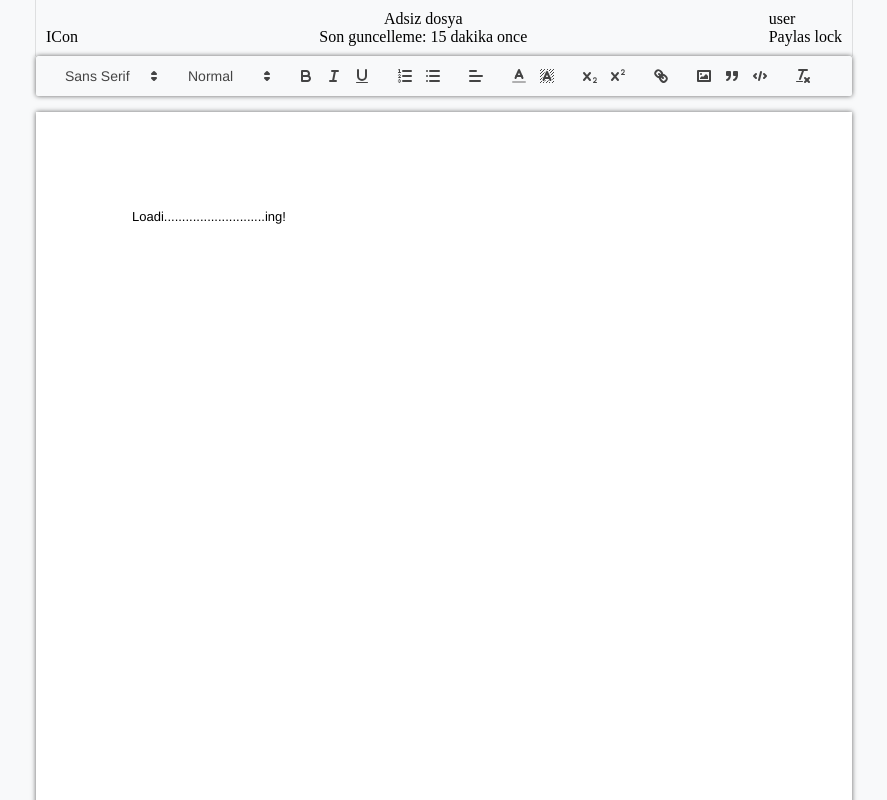
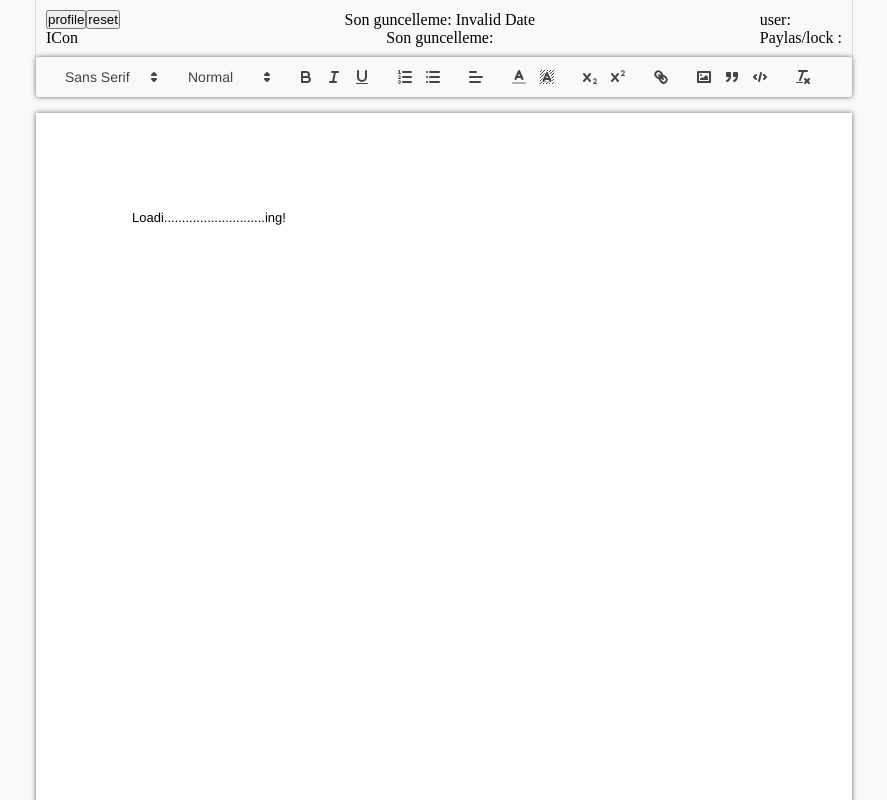
Before and after one commit to dogukyilmaz/online-docs, a React (Create React App) app in the folder client/: page /document/1 in a window 1280 px wide. Shown: the top 800 px of the page, without its empty margins (196-1083 px from the left). Built offline with nearby package versions, Linux system fonts and the light colour scheme; no server answers.

Commit message:
mini changes by doc context

```diff
--- a/client/package.json
+++ b/client/package.json
@@ -10,6 +10,7 @@
     "@types/node": "^12.0.0",
     "@types/react": "^17.0.0",
     "@types/react-dom": "^17.0.0",
+    "date-fns": "^2.21.1",
     "quill": "^1.3.7",
     "react": "^17.0.2",
     "react-dom": "^17.0.2",
--- a/client/src/components/EditorHeader.tsx
+++ b/client/src/components/EditorHeader.tsx
@@ -1,21 +1,37 @@
-import React from "react";
+import { formatDistance, formatDistanceToNow, subDays } from "date-fns";
+import { useDocContext } from "context/DocumentContext";
+import { useHistory } from "react-router";
 
 interface Props {}
 
 // TODO: refactor this component
 const EditorHeader = (props: Props) => {
+  const { document } = useDocContext();
+  const history = useHistory();
   return (
     <div id='editor-header'>
       <div>
+        <div>
+          <button onClick={() => history.push("/profile")}>profile</button>
+          <button onClick={() => history.push("/")}>reset</button>
+        </div>
         <div>ICon</div>
       </div>
       <div style={{ textAlign: "center" }}>
-        <div>Adsiz dosya</div>
-        <div>Son guncelleme: 15 dakika once</div>
+        <div>{document?.title}</div>
+        <div>Son guncelleme: {new Date(document?.updatedAt as string).toLocaleString("tr")}</div>
+        <div>
+          Son guncelleme:{" "}
+          {document &&
+            formatDistanceToNow(new Date(document?.updatedAt as string), {
+              addSuffix: true,
+              includeSeconds: true,
+            })}
+        </div>
       </div>
       <div>
-        <div>user</div>
-        <div>Paylas lock </div>
+        <div>user: {document?.owner}</div>
+        <div>Paylas/lock : {document?.privacy} </div>
       </div>
     </div>
   );
--- a/client/src/components/Profile.tsx
+++ b/client/src/components/Profile.tsx
@@ -1,11 +1,14 @@
 import React from "react";
+import { useHistory } from "react-router";
 
 interface Props {}
 
 const Profile = (props: Props) => {
+  const history = useHistory();
   return (
     <div>
       <h1>Profile</h1>
+      <button onClick={() => history.push("/document/75c6757b-48af-4d51-978f-27e2c409da12")}>go to document</button>
     </div>
   );
 };
```
Also changed, not shown: 1 other file (tests, documents, lock files or other folders).
